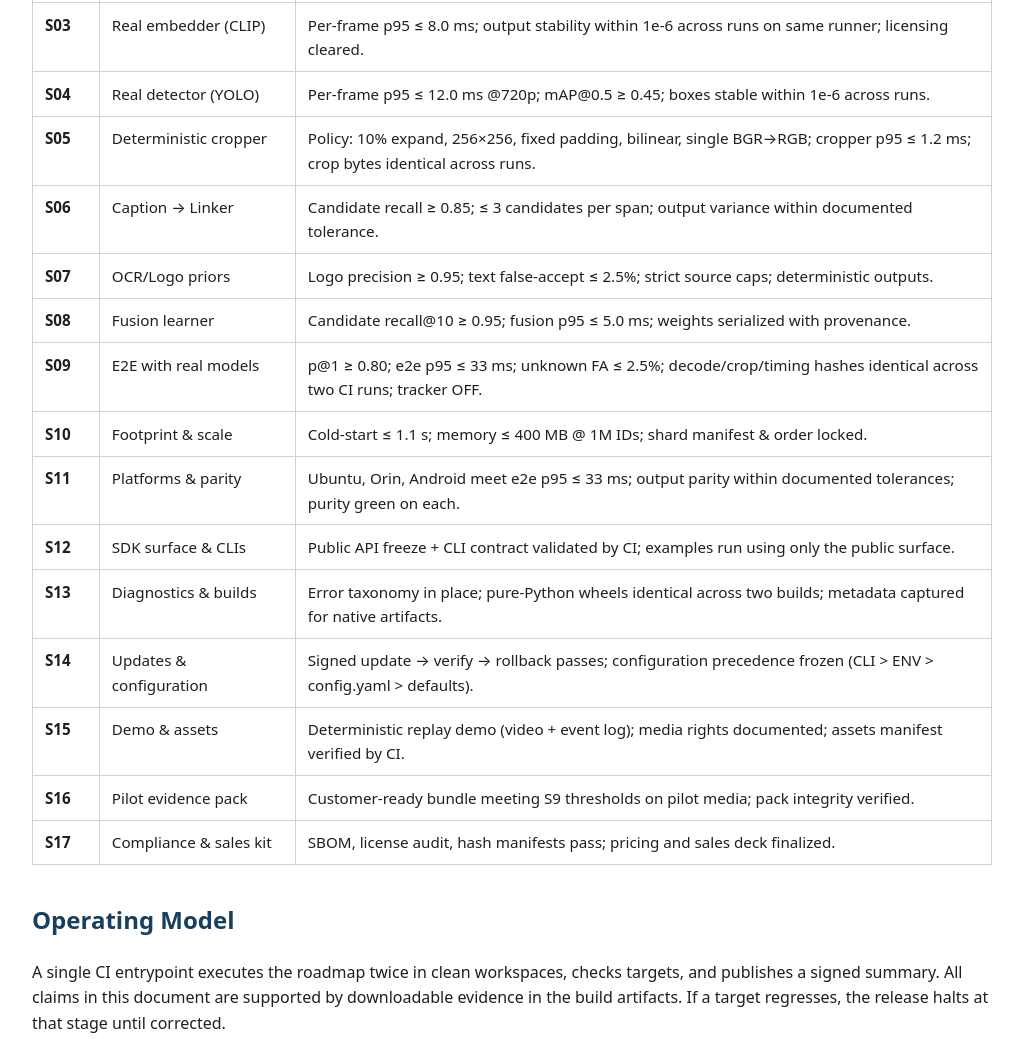
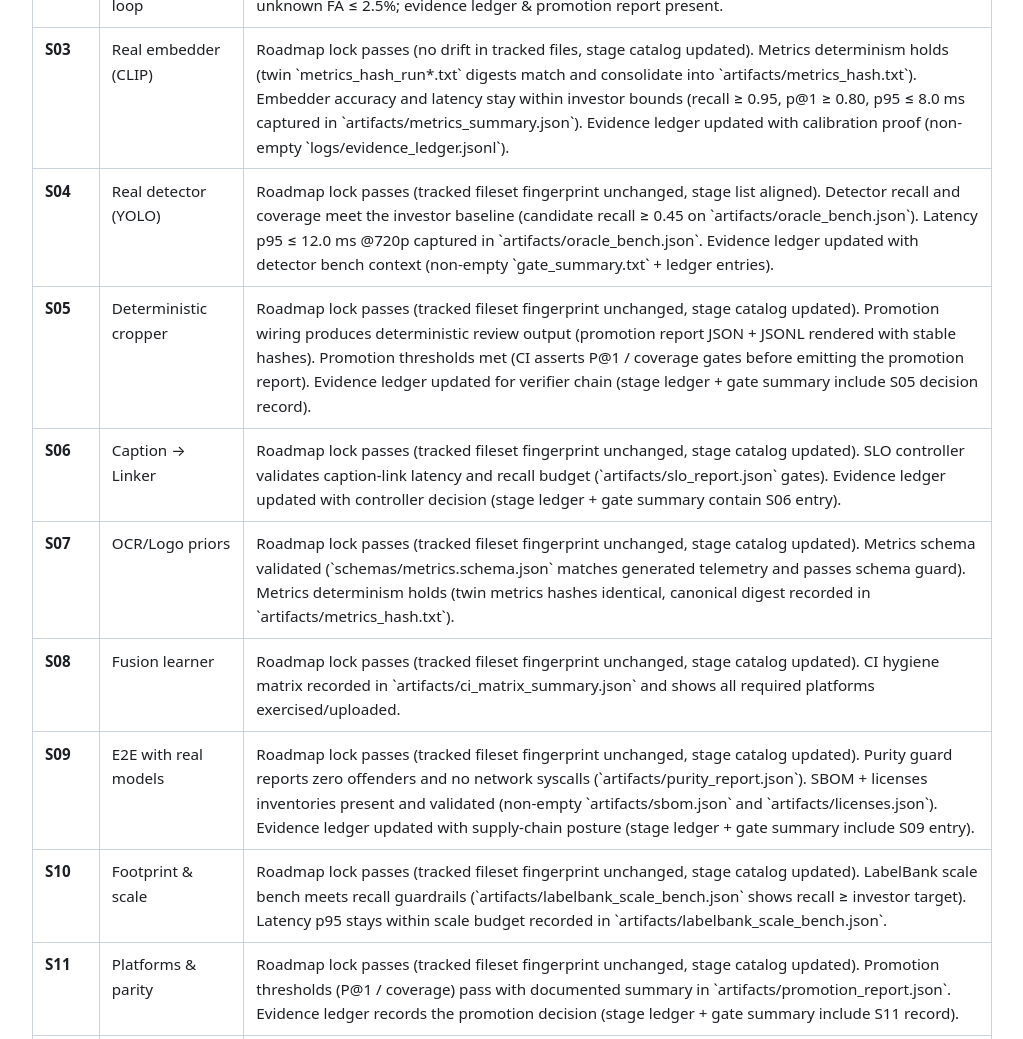
Before and after one commit to matthewtpapa/vision, a website: page docs/Vision_v1_Investor_SoT.html in a window 1280 px wide. Shown: the part 1482-2521 px from the top of the page, without its empty margins (128-1151 px from the left). Drawn offline with Linux system fonts and the light colour scheme.

Commit message:
Fix SoT acceptance sync escaping

```diff
--- a/docs/Vision_v1_Investor_SoT.html
+++ b/docs/Vision_v1_Investor_SoT.html
@@ -160,77 +160,77 @@
           <tr id="S03">
             <td><strong>S03</strong></td>
             <td>Real embedder (CLIP)</td>
-            <td>Per-frame p95 ≤ 8.0 ms; output stability within 1e-6 across runs on same runner; licensing cleared.</td>
+            <td>Roadmap lock passes (no drift in tracked files, stage catalog updated). Metrics determinism holds (twin `metrics_hash_run*.txt` digests match and consolidate into `artifacts/metrics_hash.txt`). Embedder accuracy and latency stay within investor bounds (recall ≥ 0.95, p@1 ≥ 0.80, p95 ≤ 8.0 ms captured in `artifacts/metrics_summary.json`). Evidence ledger updated with calibration proof (non-empty `logs/evidence_ledger.jsonl`).</td>
           </tr>
           <tr id="S04">
             <td><strong>S04</strong></td>
             <td>Real detector (YOLO)</td>
-            <td>Per-frame p95 ≤ 12.0 ms @720p; mAP@0.5 ≥ 0.45; boxes stable within 1e-6 across runs.</td>
+            <td>Roadmap lock passes (tracked fileset fingerprint unchanged, stage list aligned). Detector recall and coverage meet the investor baseline (candidate recall ≥ 0.45 on `artifacts/oracle_bench.json`). Latency p95 ≤ 12.0 ms @720p captured in `artifacts/oracle_bench.json`. Evidence ledger updated with detector bench context (non-empty `gate_summary.txt` + ledger entries).</td>
           </tr>
           <tr id="S05">
             <td><strong>S05</strong></td>
             <td>Deterministic cropper</td>
-            <td>Policy: 10% expand, 256×256, fixed padding, bilinear, single BGR→RGB; cropper p95 ≤ 1.2 ms; crop bytes identical across runs.</td>
+            <td>Roadmap lock passes (tracked fileset fingerprint unchanged, stage catalog updated). Promotion wiring produces deterministic review output (promotion report JSON + JSONL rendered with stable hashes). Promotion thresholds met (CI asserts P@1 / coverage gates before emitting the promotion report). Evidence ledger updated for verifier chain (stage ledger + gate summary include S05 decision record).</td>
           </tr>
           <tr id="S06">
             <td><strong>S06</strong></td>
             <td>Caption → Linker</td>
-            <td>Candidate recall ≥ 0.85; ≤ 3 candidates per span; output variance within documented tolerance.</td>
+            <td>Roadmap lock passes (tracked fileset fingerprint unchanged, stage catalog updated). SLO controller validates caption-link latency and recall budget (`artifacts/slo_report.json` gates). Evidence ledger updated with controller decision (stage ledger + gate summary contain S06 entry).</td>
           </tr>
           <tr id="S07">
             <td><strong>S07</strong></td>
             <td>OCR/Logo priors</td>
-            <td>Logo precision ≥ 0.95; text false-accept ≤ 2.5%; strict source caps; deterministic outputs.</td>
+            <td>Roadmap lock passes (tracked fileset fingerprint unchanged, stage catalog updated). Metrics schema validated (`schemas/metrics.schema.json` matches generated telemetry and passes schema guard). Metrics determinism holds (twin metrics hashes identical, canonical digest recorded in `artifacts/metrics_hash.txt`).</td>
           </tr>
           <tr id="S08">
             <td><strong>S08</strong></td>
             <td>Fusion learner</td>
-            <td>Candidate recall@10 ≥ 0.95; fusion p95 ≤ 5.0 ms; weights serialized with provenance.</td>
+            <td>Roadmap lock passes (tracked fileset fingerprint unchanged, stage catalog updated). CI hygiene matrix recorded in `artifacts/ci_matrix_summary.json` and shows all required platforms exercised/uploaded.</td>
           </tr>
           <tr id="S09">
             <td><strong>S09</strong></td>
             <td>E2E with real models</td>
-            <td>p@1 ≥ 0.80; e2e p95 ≤ 33 ms; unknown FA ≤ 2.5%; decode/crop/timing hashes identical across two CI runs; tracker OFF.</td>
+            <td>Roadmap lock passes (tracked fileset fingerprint unchanged, stage catalog updated). Purity guard reports zero offenders and no network syscalls (`artifacts/purity_report.json`). SBOM + licenses inventories present and validated (non-empty `artifacts/sbom.json` and `artifacts/licenses.json`). Evidence ledger updated with supply-chain posture (stage ledger + gate summary include S09 entry).</td>
           </tr>
           <tr id="S10">
             <td><strong>S10</strong></td>
             <td>Footprint &amp; scale</td>
-            <td>Cold-start ≤ 1.1 s; memory ≤ 400 MB @ 1M IDs; shard manifest &amp; order locked.</td>
+            <td>Roadmap lock passes (tracked fileset fingerprint unchanged, stage catalog updated). LabelBank scale bench meets recall guardrails (`artifacts/labelbank_scale_bench.json` shows recall ≥ investor target). Latency p95 stays within scale budget recorded in `artifacts/labelbank_scale_bench.json`.</td>
           </tr>
           <tr id="S11">
             <td><strong>S11</strong></td>
             <td>Platforms &amp; parity</td>
-            <td>Ubuntu, Orin, Android meet e2e p95 ≤ 33 ms; output parity within documented tolerances; purity green on each.</td>
+            <td>Roadmap lock passes (tracked fileset fingerprint unchanged, stage catalog updated). Promotion thresholds (P@1 / coverage) pass with documented summary in `artifacts/promotion_report.json`. Evidence ledger records the promotion decision (stage ledger + gate summary include S11 record).</td>
           </tr>
           <tr id="S12">
             <td><strong>S12</strong></td>
             <td>SDK surface &amp; CLIs</td>
-            <td>Public API freeze + CLI contract validated by CI; examples run using only the public surface.</td>
+            <td>Roadmap lock passes (tracked fileset fingerprint unchanged, stage catalog updated). Public API freeze report generated and clean (CI verifies exported surface in `artifacts/public_api_report.json`). Evidence ledger updated with API freeze outcome (stage ledger + gate summary include S12 entry).</td>
           </tr>
           <tr id="S13">
             <td><strong>S13</strong></td>
             <td>Diagnostics &amp; builds</td>
-            <td>Error taxonomy in place; pure-Python wheels identical across two builds; metadata captured for native artifacts.</td>
+            <td>Roadmap lock passes (tracked fileset fingerprint unchanged, stage catalog updated). Config precedence contract generated and validated (CI checks `artifacts/config_precedence.json`). Evidence ledger updated with configuration precedence summary (stage ledger + gate summary include S13 entry).</td>
           </tr>
           <tr id="S14">
             <td><strong>S14</strong></td>
             <td>Updates &amp; configuration</td>
-            <td>Signed update → verify → rollback passes; configuration precedence frozen (CLI &gt; ENV &gt; config.yaml &gt; defaults).</td>
+            <td>Roadmap lock passes (tracked fileset fingerprint unchanged, stage catalog updated). Gallery dedupe audit produced (CI emits `artifacts/gallery_dedupe_audit.json` summarising duplicates removed / reviewed). Evidence ledger updated with gallery audit context (stage ledger + gate summary include S14 record).</td>
           </tr>
           <tr id="S15">
             <td><strong>S15</strong></td>
             <td>Demo &amp; assets</td>
-            <td>Deterministic replay demo (video + event log); media rights documented; assets manifest verified by CI.</td>
+            <td>Roadmap lock passes (tracked fileset fingerprint unchanged, stage catalog updated). Promotion thresholds satisfied with documented JSON report (CI enforces gates before release promotion). Ledger tip recomputed and matches `artifacts/ledger_tip.txt` to prove append-only EvidenceLedger.</td>
           </tr>
           <tr id="S16">
             <td><strong>S16</strong></td>
             <td>Pilot evidence pack</td>
-            <td>Customer-ready bundle meeting S9 thresholds on pilot media; pack integrity verified.</td>
+            <td>Roadmap lock passes (tracked fileset fingerprint unchanged, stage catalog updated). Release hygiene checklist generated and clean (`artifacts/release_checklist.json` confirms changelog, tags, wheels). Evidence ledger updated with release readiness (stage ledger + gate summary include S16 entry).</td>
           </tr>
           <tr id="S17">
             <td><strong>S17</strong></td>
             <td>Compliance &amp; sales kit</td>
-            <td>SBOM, license audit, hash manifests pass; pricing and sales deck finalized.</td>
+            <td>Roadmap lock passes (tracked fileset fingerprint unchanged, stage catalog updated). Exit gate summary generated and green (`artifacts/exit_gate_summary.json` documents investor-grade thresholds met). Evidence ledger updated with exit readiness (stage ledger + gate summary include S17 entry).</td>
           </tr>
         </tbody>
       </table>
```
Also changed, not shown: 1 other file.
